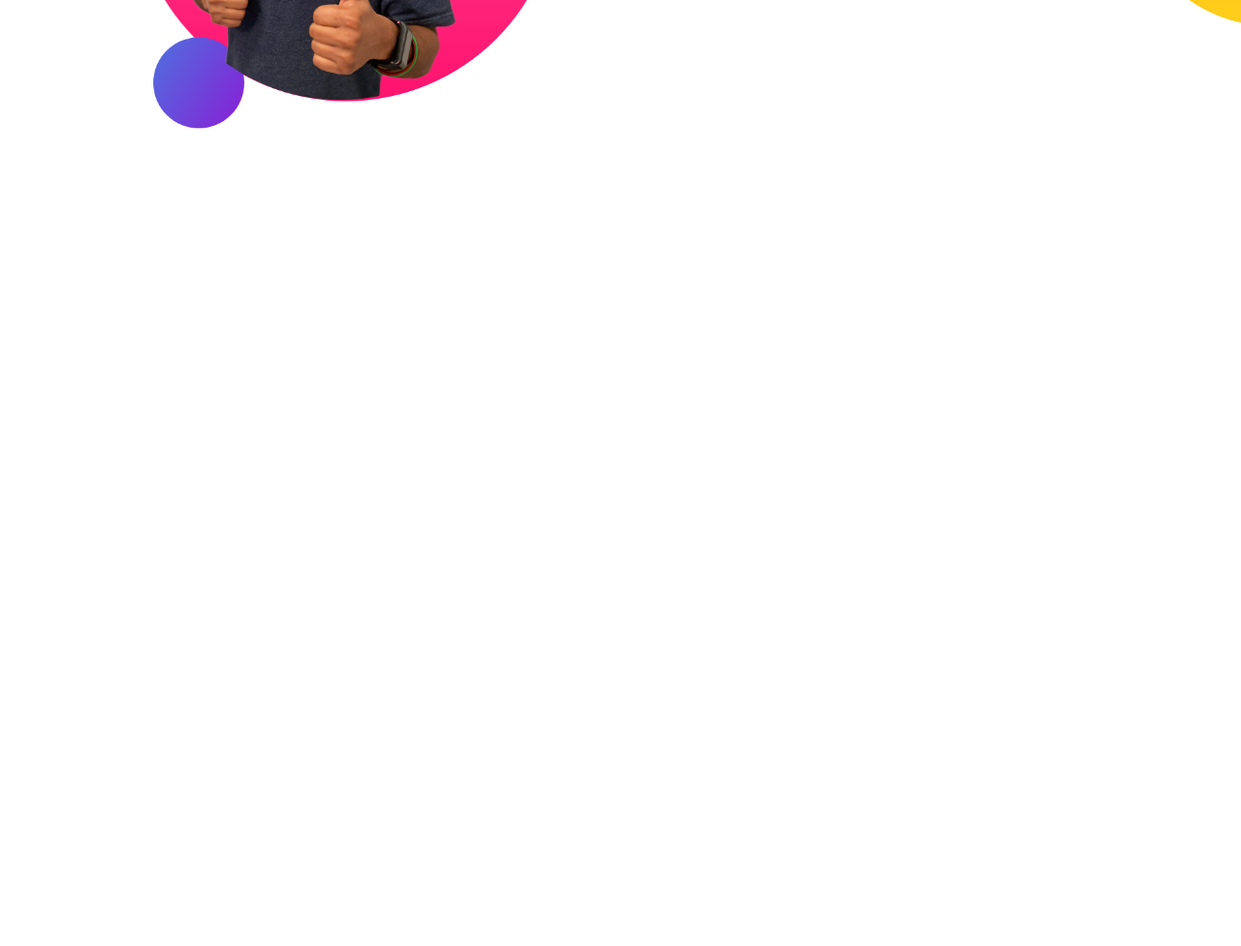
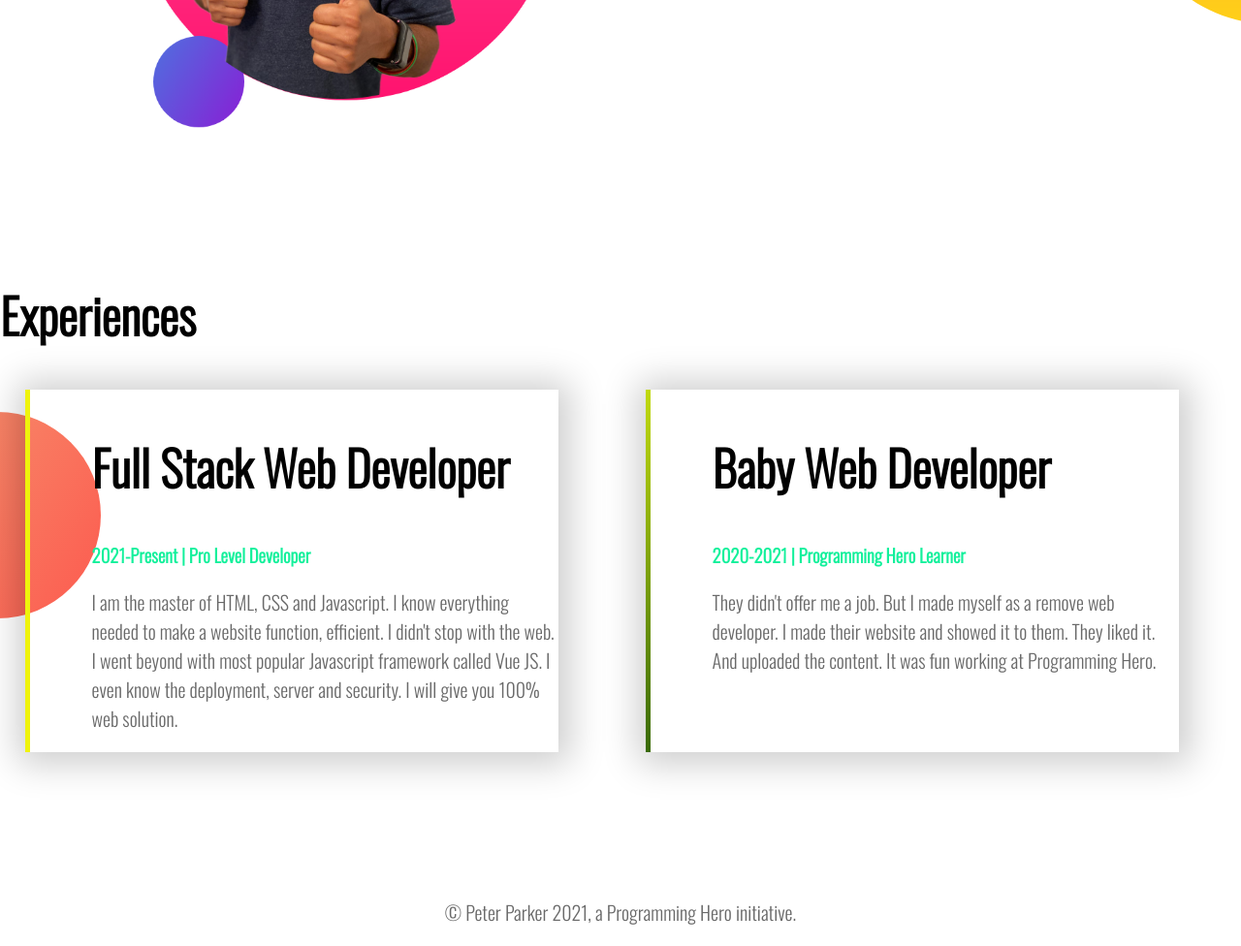
Before and after one commit to Asif2125/My-Portfolio, a plain HTML site: page index.html in a window 1280 px wide. Shown: the part 1071-2047 px from the top of the page at 97% size. Before the commit the page ends 1359 px from the top, so only its background shows below. Drawn offline with nearby package versions, Linux system fonts and the light colour scheme.

Commit message:
experience & footer added

```diff
--- a/index.html
+++ b/index.html
@@ -11,10 +11,10 @@
     <link rel="stylesheet" href="style.css">
 </head>
 <body>
-    <section class="top-banner">
+    <section class="top-banner flexible-area">
         <div class="half-width">
             <h1>Welcome To</h1>
-            <h1><span class="author-name">Asif Reza's</span> World</h1>
+            <h1><span class="tag-name">Asif Reza's</span> World</h1>
             <h3>Build Climber and Train Stopper</h3>
             <p>You might saw me jumping, climbing buildings, and stopping trains. But nobody pays me a dime for that work. That's why I am learning and mastering web development. I will not stop until I become the Web Development Hero.</p>
 
@@ -27,7 +27,7 @@
 
     </section>
 
-    <section class="mid-banner">
+    <section class="mid-banner flexible-area">
         <div class="half-width" >
             <img src="images/jhankar2.png" alt="jhankers pic">
         </div>
@@ -39,5 +39,26 @@
             <a class="hire-me" target="_blank" href="https://www.youtube.com/channel/UCO4n0YSYKs3aT5o8mlC5Lww">YouTube</a>
         </div>
     </section>
+
+    <section class="last-banner ">
+        <h1>Experiences</h1>
+        <div class="flexible-area">
+            <div id="stack-developer-border" class="half-width experience-item">
+                <h1>Full Stack Web Developer</h1>
+                <h3 class="tag-name">2021-Present | Pro Level Developer</h3>
+                <p>I am the master of HTML, CSS and Javascript. I know everything needed to make a website function, efficient. I didn't stop with the web. I went beyond with most popular Javascript framework called Vue JS. I even know the deployment, server and security. I will give you 100% web solution.</p>
+            </div>
+
+            <div id="baby-developer-border" class="half-width experience-item">
+                <h1>Baby Web Developer</h1>
+                <h3 class="tag-name">2020-2021 | Programming Hero Learner</h3>
+                <p>They didn't offer me a job. But I made myself as a remove web developer. I made their website and showed it to them. They liked it. And uploaded the content. It was fun working at Programming Hero.</p>
+            </div>
+        </div>
+    </section>
+
+    <footer>
+        <p>© Peter Parker 2021, a Programming Hero initiative.</p>
+    </footer>
 </body>
 </html>
--- a/style.css
+++ b/style.css
@@ -2,13 +2,12 @@ body{
     margin: 0;
     font-family: 'Oswald', sans-serif;
 }
-.author-name{
-    color: darkgoldenrod;
+.tag-name{
+    color: rgb(18, 240, 155);
 }
-section{
+.flexible-area{
     display: flex;
     margin-bottom: 150px;
-
 }
 .half-width img{
     width: 100%;
@@ -24,7 +23,7 @@ section{
 }
 
 h1{
-    font-size: 60px;
+    font-size: 50px;
 }
 p{
     color: dimgray;
@@ -48,3 +47,24 @@ p{
     background-repeat: no-repeat;
     background-position: right;
 }
+.last-banner{
+    background-image: url(images/exp-bg.png);
+    background-repeat: no-repeat;
+    background-position: left;
+}
+.experience-item{
+    box-shadow: 2px 2px 35px 10px rgba(0, 0, 0, 0.2);
+
+}
+#stack-developer-border{
+   border-left: 5px solid;
+   border-image: linear-gradient(#eff30c, #eff30c) 30;
+
+}
+#baby-developer-border{
+    border-left: 5px solid;
+    border-image: linear-gradient(#cee40e, #2c5f03) 30;
+}
+footer p{
+    text-align: center;
+}
```
Also changed, not shown: images/my-bg.png (deleted), images/my-bg2.png (deleted).
